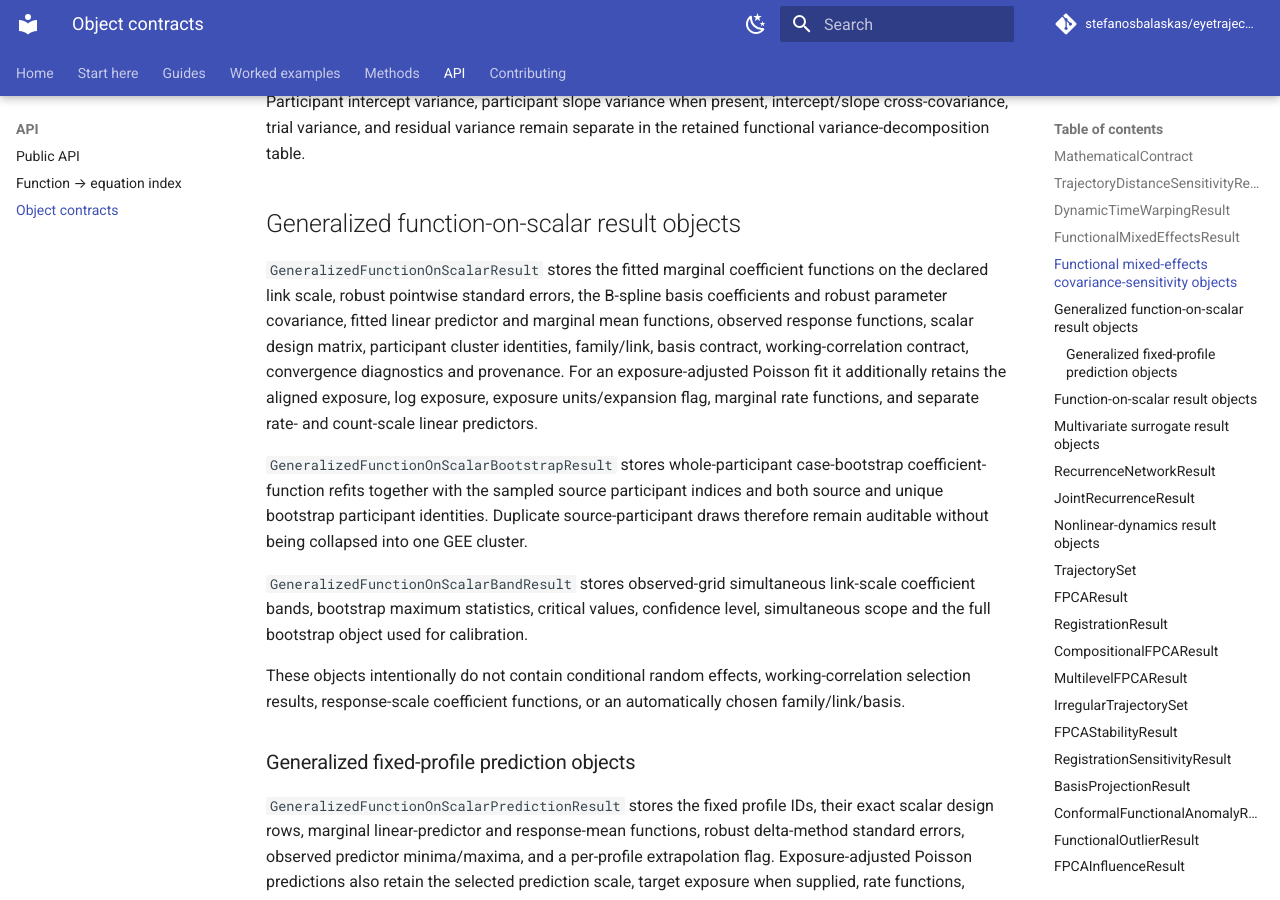
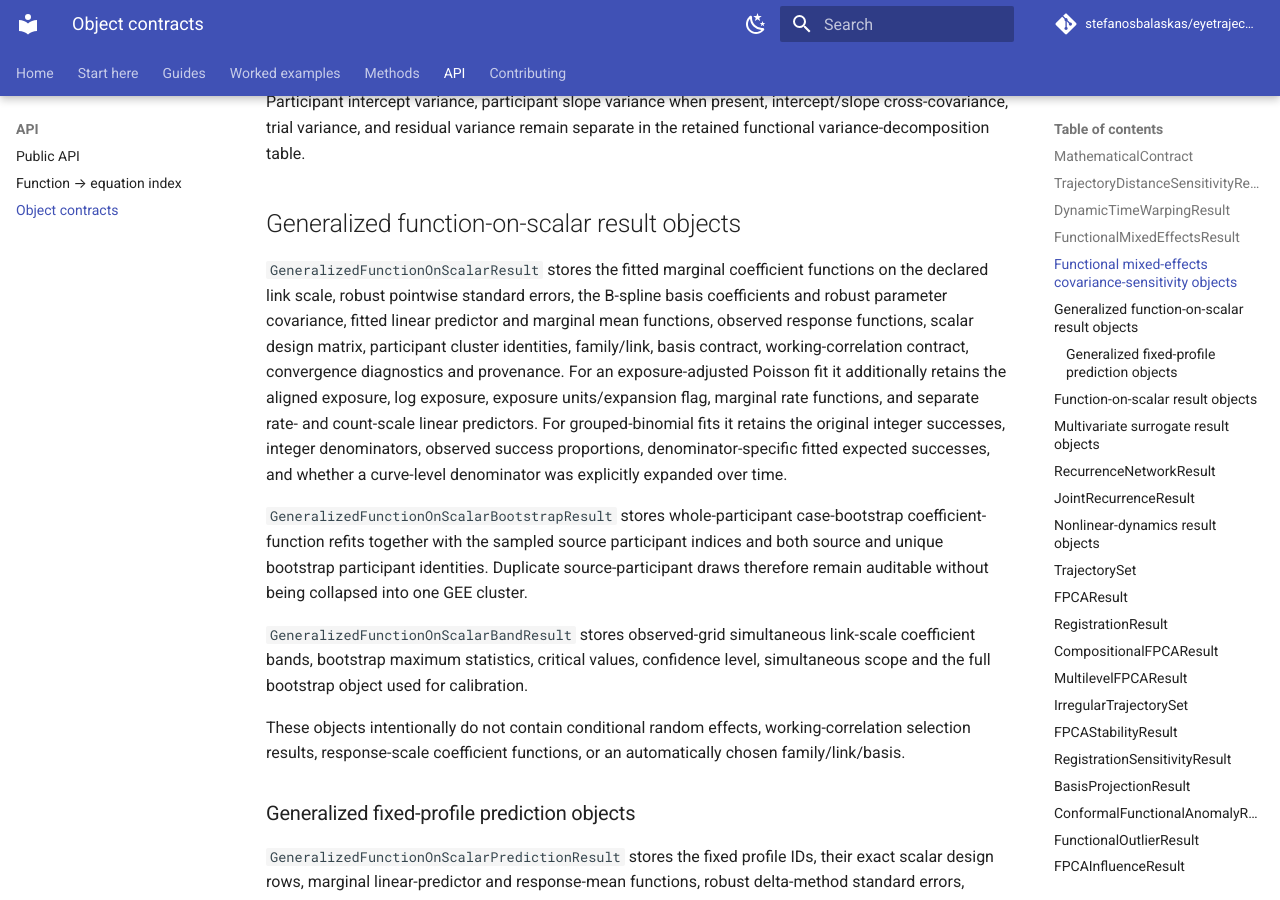
Before and after one commit to stefanosbalaskas/eyetrajectoriespy, an MkDocs documentation site: the page built from docs/reference/objects.md, in a window 1280 px wide and 900 px high, scrolled down 2844 px. Built offline with MkDocs 1.6.1 and Material for MkDocs 9.7.7, drawn with Linux system fonts in a browser that asks for light colours; comment, search, counter and statistics services are not loaded.

Commit message:
Integrate grouped binomial into objects.md

```diff
--- a/docs/reference/objects.md
+++ b/docs/reference/objects.md
@@ -128,7 +128,10 @@ design matrix, participant cluster identities, family/link, basis contract,
 working-correlation contract, convergence diagnostics and provenance. For an
 exposure-adjusted Poisson fit it additionally retains the aligned exposure,
 log exposure, exposure units/expansion flag, marginal rate functions, and
-separate rate- and count-scale linear predictors.
+separate rate- and count-scale linear predictors. For grouped-binomial fits it
+retains the original integer successes, integer denominators, observed success
+proportions, denominator-specific fitted expected successes, and whether a
+curve-level denominator was explicitly expanded over time.
 
 `GeneralizedFunctionOnScalarBootstrapResult` stores whole-participant
 case-bootstrap coefficient-function refits together with the sampled source
```
